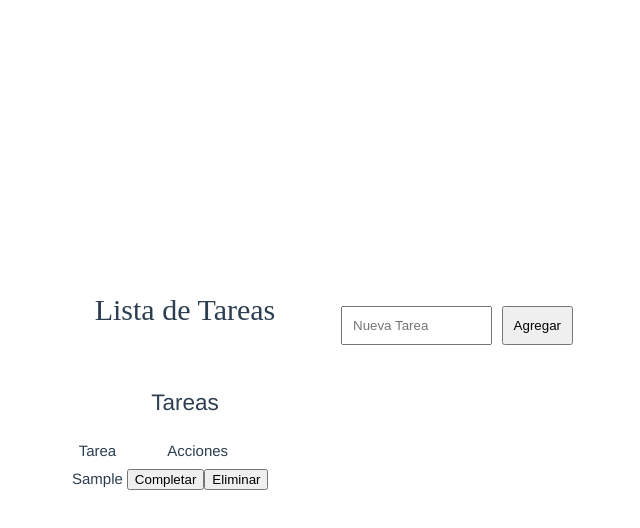
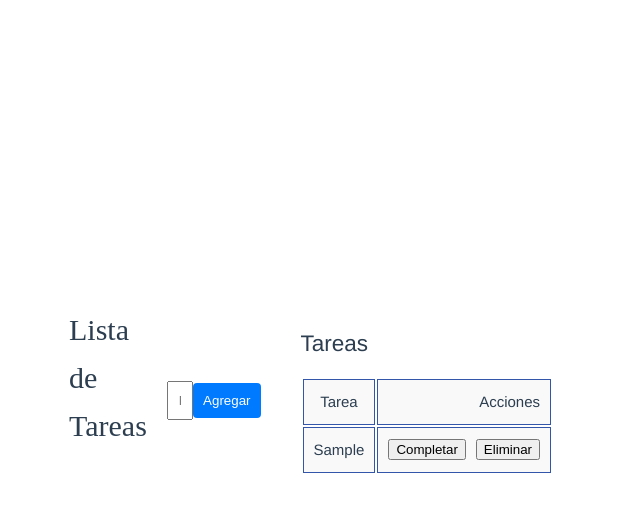
Before and after one commit to FernandoMezq/https---github.com-FernandoMezq-Actividad2, a Vue app in the folder TodoList/: page / in a window 1280 px wide. Both pictures are taken after typing "Sample" into the empty fields and a click on the button "Agregar". Shown: the top 528 px of the page, without its empty margins (15-655 px from the left). Built offline with nearby package versions, Linux system fonts and the light colour scheme.

Commit message:
añadmos mas estilo y hacemos cambios

```diff
--- a/TodoList/src/App.vue
+++ b/TodoList/src/App.vue
@@ -25,6 +25,7 @@ const deleteTask = (index) => {
 <template>
  <div id="app">
     <h1>Lista de Tareas</h1>
+
      <InputTarea @add-task="addNewTask" />
       <!-- Integrar el componente TodoList -->
      <TodoList
@@ -32,21 +33,29 @@ const deleteTask = (index) => {
     @toggle-task="toggleTask"
     @delete-task="deleteTask"
 />
+
   </div>
 </template>
 
 <style scoped>
 #app{
+display: flex;
+flex-direction: center;
+justify-content: center;
+margin: 20px;
+font-family: 'Times New Roman', Times, serif;
 
-font-family: 'Times New Roman', Times, serif;
-text-align: center;
 
 };
 h1{
 color: #f00;
-
-
+font-size: 2em;
+margin-bottom: 20px;
+text-align: center
 };
 
+input,button{
+  font-family: inherit;
+}
 
 </style>
--- a/TodoList/src/components/InputTarea.vue
+++ b/TodoList/src/components/InputTarea.vue
@@ -20,7 +20,8 @@ const addTask = () =>{
 </script>
 <template>
 <div class="input-tarea">
-<input
+
+    <input
     v-model="newTask"
     type="text"
     placeholder="Nueva Tarea"
@@ -47,14 +48,22 @@ input{
 }
 
 button{
-
     padding:10px;
-    margin-left: 10px;
+    background-color: #007bff;
+    color: white;
+    border: none;
+    border-radius: 4px;
+    cursor: pointer;
+    transition: background-color 0.3s ease;
+}
+button:hover{
+    background-color: #0056b3;
 }
 .error-message{
     color: red;
     font-size: 12px;
     margin-top: 5px;
+    text-align: left;
 }
 
 </style>
--- a/TodoList/src/components/TodoList.vue
+++ b/TodoList/src/components/TodoList.vue
@@ -25,7 +25,7 @@ const deleteTask = (index) =>{
         <thead>
             <tr>
                 <th>Tarea</th>
-                <th>Acciones</th>
+                <th style="text-align: right;">Acciones</th>
             </tr>
         </thead>
 
@@ -35,8 +35,10 @@ const deleteTask = (index) =>{
             :class="{completed: task.completed}">
                 <td>{{ task.title }}</td>
                 <td>
-                    <button class="toggle-task" @click="toggleComplete(index)">Completar</button>
-                    <button class="delete-task" @click="deleteTask(index)">Eliminar</button>
+                    <div class="action-buttons">
+                        <button class="toggle-task" @click="toggleComplete(index)">Completar</button>
+                        <button class="delete-task" @click="deleteTask(index)">Eliminar</button>
+                    </div>
                 </td>
             </tr>
         </tbody>
@@ -56,18 +58,37 @@ h2{
     font-size: 1.5em;
 }
 
-ul{ width: 100%;
-    border-collapse: collapse;
+th,td{
+    padding: 10px;
+    text-align: center;
+    border: 1px solid #35a;
+}
 
+td{text-align: left;}
+
+tr{
+    background-color: #f9f9f9;
+}
+
+.action-buttons{
+display: flex;
+justify-content: flex-end;
+gap: 10px;
 };
-ol
-
 
 button{
-    margin-left: 10px;
+    padding: 8px 12px;
+    font-size: 14px;
+    cursor: pointer;
+    border: none;
+
 }
 .completed{
     text-decoration: line-through;
     color: red;
 }
+
+
+
+
 </style>
```
Lines whose indentation alone changed are shown as unchanged.
